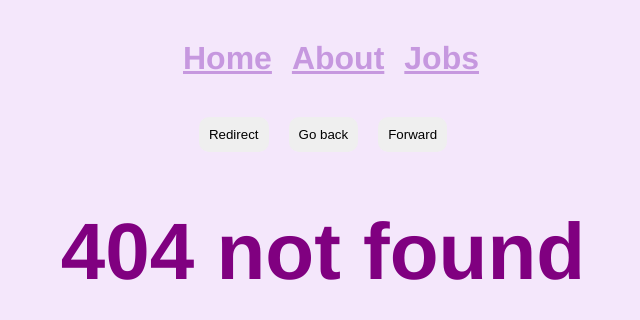
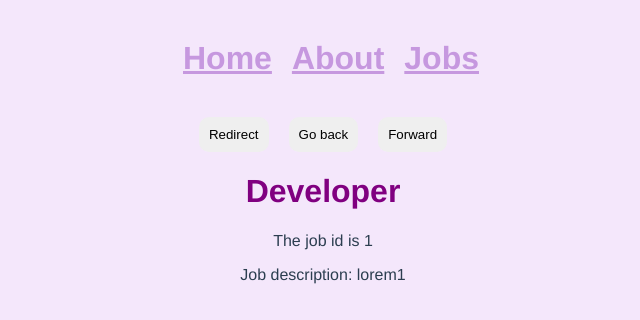
Before and after one commit to Murasakinosora/LearningVue, a Vue app in the folder CLI_tutorial/modal-project/: page /jobs/1/lorem1/Developer in a window 1280 px wide. Before the commit this address had no page. Shown: the top 320 px of the page, without its empty margins (317-957 px from the left). Built offline with nearby package versions, Linux system fonts and the light colour scheme.

Commit message:
tweaked jobs.vue, router index.js and jobdetails.vue to display the job title

```diff
--- a/CLI_tutorial/modal-project/src/router/index.js
+++ b/CLI_tutorial/modal-project/src/router/index.js
@@ -23,7 +23,7 @@ const routes = [
   {
     //no matter the id, this route will show the job details component
     //you need to put the params in the path for it to be accepted when passing multiple params on a router link
-    path: "/jobs/:id/:description",
+    path: "/jobs/:id/:description/:title",
     name: "JobDetails",
     component: JobDetails,
     // when params are use on v-binded :to we can receive the params as a prop on the component receiving it
--- a/CLI_tutorial/modal-project/src/views/jobs/JobDetails.vue
+++ b/CLI_tutorial/modal-project/src/views/jobs/JobDetails.vue
@@ -1,7 +1,7 @@
 <!--Route parameters format -> /jobs/[id] -> route parameter /jobs/:id-->
 <template>
   <div>
-    <h1>Job details</h1>
+    <h1>{{ title }}</h1>
     <!--$route contains all the details of the current route including the id-->
     <p>The job id is {{ id }}</p>
     <p>Job description: {{ description }}</p>
@@ -10,7 +10,7 @@
 
 <script>
 export default {
-  props: ["id", "description"],
+  props: ["id", "description", "title"],
   // As props on the router component is true for JobDetails component, we can just receive the id as props
   //   data() {
   //     return {
--- a/CLI_tutorial/modal-project/src/views/jobs/Jobs.vue
+++ b/CLI_tutorial/modal-project/src/views/jobs/Jobs.vue
@@ -6,7 +6,11 @@
       <router-link
         :to="{
           name: 'JobDetails',
-          params: { id: job.id, description: job.description },
+          params: {
+            id: job.id,
+            description: job.description,
+            title: job.title,
+          },
         }"
         class="job"
       >
@@ -23,7 +27,7 @@
       <router-link
         :to="{
           name: 'JobDetails',
-          params: { id: js.id, description: js.description },
+          params: { id: js.id, description: js.description, title: js.title },
         }"
         class="job"
       >
```
